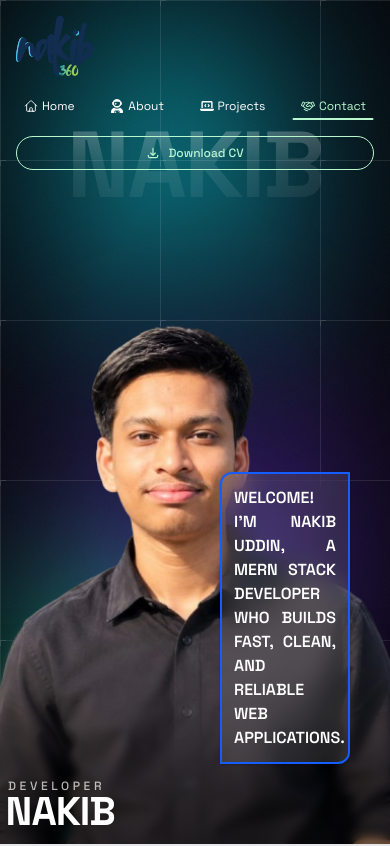
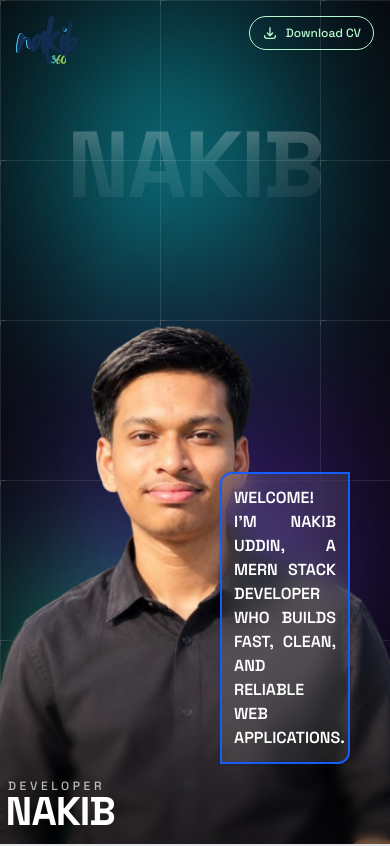
Before and after one commit to nakib360/my-animated-portfolio, a React (Vite) app: page /#home in a window 390 px wide. Shown: the top 846 px of the page. Built offline with nearby package versions, Linux system fonts and the light colour scheme.

Commit message:
Refactor Header component layout and styling; enhance mobile and desktop navigation

```diff
--- a/src/Common/Header.jsx/Header.jsx
+++ b/src/Common/Header.jsx/Header.jsx
@@ -1,3 +1,4 @@
+
 import { createPortal } from "react-dom";
 import { useEffect, useState } from "react";
 import { HiOutlineHome } from "react-icons/hi2";
@@ -97,19 +98,48 @@ const Header = () => {
 
   return (
     <>
-      {/* ================= Original Header ================= */}
-      <header className="flex flex-col gap-4 px-4 py-4 sm:px-6 md:flex-row md:items-center md:justify-between md:px-8 lg:px-10">
+      {/* =====================================================
+          NORMAL HEADER
+      ===================================================== */}
+      <header
+        className="
+          flex flex-col gap-4
+          px-4 py-4
+          sm:px-6
+          md:flex-row md:items-center md:justify-between
+          md:px-8
+          lg:px-10
+        "
+      >
         {/* Logo */}
         <a
           href="#home"
           onClick={(e) => handleNavigation(e, "#home")}
           className="z-10 whitespace-nowrap text-base font-bold sm:text-lg"
         >
-          <img className="h-15" src={logo} alt="Nakib360 logo" />
+          <img
+            className="h-12 sm:h-14 md:h-15"
+            src={logo}
+            alt="Nakib360 logo"
+          />
         </a>
 
-        {/* Original Navigation */}
-        <nav className="flex w-full items-center justify-between gap-2 md:w-auto md:gap-6 lg:gap-8">
+        {/* =====================================================
+            DESKTOP NAVIGATION
+        ===================================================== */}
+        <nav
+          className="
+            hidden
+            w-full
+            items-center
+            justify-between
+            gap-2
+            md:flex
+            md:w-auto
+            md:gap-6
+            lg:gap-8
+          "
+        >
           {rout.map((route) => {
             const isActive = active === route.path;
 
@@ -140,27 +170,79 @@ const Header = () => {
           })}
         </nav>
 
-        {/* Download CV */}
+        {/* =====================================================
+            DOWNLOAD CV
+        ===================================================== */}
         <a
           href="/cv.pdf"
           download
-          className="z-10 flex items-center justify-center gap-2 whitespace-nowrap rounded-full border border-green-200 px-4 py-2 text-xs font-medium text-green-200 transition-all hover:bg-green-200 hover:text-black sm:text-sm"
+          aria-label="Download CV"
+          className="
+            absolute right-4 top-4
+            z-10
+            flex items-center justify-center
+            gap-2
+            rounded-full
+            border border-green-200
+            px-3 py-2
+            text-xs font-medium
+            text-green-200
+            transition-all
+            hover:bg-green-200
+            hover:text-black
+            sm:right-6
+            md:static
+            md:px-4
+            md:py-2
+            md:text-sm
+            lg:right-auto
+          "
         >
-          <HiOutlineDownload className="text-sm sm:text-base" />
+          <HiOutlineDownload className="text-base sm:text-lg" />
+
+          <span className="">
             Download CV
+          </span>
         </a>
       </header>
 
-      {/* ================= Floating Navigation ================= */}
+      {/* =====================================================
+          MOBILE FLOATING NAVIGATION
+          Only visible below md
+      ===================================================== */}
       {createPortal(
         <div
-          className={`pointer-events-none fixed inset-x-0 top-0 z-2147483647 flex justify-center transition-all duration-500 ease-[cubic-bezier(0.22,1,0.36,1)] ${
+          className={`
+            fixed
+            bottom-4
+            left-1/2
+            z-[9999]
+            -translate-x-1/2
+            transition-all
+            duration-500
+            md:hidden
+            w-full
+            px-3
+            ${
               isFloating
                 ? "translate-y-0 opacity-100"
-              : "-translate-y-full opacity-0"
-          }`}
+                : "pointer-events-none translate-y-20 opacity-0"
+            }
+          `}
         >
-          <nav className="pointer-events-auto mt-4 flex items-center gap-1 rounded-full bg-white p-1.5 shadow-xl shadow-black/20">
+          <nav
+            className="
+              flex
+              items-center
+              justify-around
+              gap-1
+              rounded-full
+              bg-white
+              p-1.5
+              shadow-xl
+              shadow-black/20
+            "
+          >
             {rout.map((route) => {
               const isActive = active === route.path;
 
@@ -169,11 +251,104 @@ const Header = () => {
                   key={route.id}
                   href={route.path}
                   onClick={(e) => handleNavigation(e, route.path)}
-                  className={`flex items-center gap-1 whitespace-nowrap rounded-full px-3 py-2 text-xs transition-all duration-300 sm:gap-1.5 sm:px-4 sm:text-sm ${
+                  aria-label={route.name}
+                  className={`
+                    flex
+                    h-11
+                    w-11
+                    items-center
+                    justify-center
+                    rounded-full
+                    text-lg
+                    transition-all
+                    duration-300
+
+                    ${
+                      isActive
+                        ? "bg-blue-500 text-white shadow-md shadow-blue-500/30"
+                        : "text-gray-700 hover:bg-gray-100"
+                    }
+                  `}
+                >
+                  {route.icon}
+                </a>
+              );
+            })}
+          </nav>
+        </div>,
+
+        document.body,
+      )}
+
+      {/* =====================================================
+          DESKTOP FLOATING NAVIGATION
+          Only visible md and above
+      ===================================================== */}
+      {createPortal(
+        <div
+          className={`
+            pointer-events-none
+            fixed
+            inset-x-0
+            top-0
+            z-[9999]
+            hidden
+            justify-center
+            transition-all
+            duration-500
+            ease-[cubic-bezier(0.22,1,0.36,1)]
+            md:flex
+
+            ${
+              isFloating
+                ? "translate-y-0 opacity-100"
+                : "-translate-y-full opacity-0"
+            }
+          `}
+        >
+          <nav
+            className="
+              pointer-events-auto
+              mt-4
+              flex
+              items-center
+              gap-1
+              rounded-full
+              bg-white
+              p-1.5
+              shadow-xl
+              shadow-black/20
+            "
+          >
+            {rout.map((route) => {
+              const isActive = active === route.path;
+
+              return (
+                <a
+                  key={route.id}
+                  href={route.path}
+                  onClick={(e) => handleNavigation(e, route.path)}
+                  className={`
+                    flex
+                    items-center
+                    gap-1
+                    whitespace-nowrap
+                    rounded-full
+                    px-3
+                    py-2
+                    text-xs
+                    transition-all
+                    duration-300
+                    sm:gap-1.5
+                    sm:px-4
+                    sm:text-sm
+
+                    ${
                       isActive
                         ? "bg-blue-500 text-white"
                         : "text-gray-700 hover:bg-gray-100"
-                  }`}
+                    }
+                  `}
                 >
                   <span className="text-sm sm:text-base">
                     {route.icon}
@@ -185,6 +360,7 @@ const Header = () => {
             })}
           </nav>
         </div>,
+
         document.body,
       )}
     </>
--- a/src/Components/Contact/Contact.jsx
+++ b/src/Components/Contact/Contact.jsx
@@ -163,7 +163,7 @@ const Contact = () => {
 
             <div className="mx-auto mt-8 h-10 w-px bg-gray-400" />
 
-            <div className="mx-auto grid w-full max-w-6xl grid-cols-1 overflow-hidden rounded-2xl border border-gray-400 backdrop-blur-md md:grid-cols-[0.8fr_1.2fr]">
+            <div className="mx-auto grid w-full max-w-6xl grid-cols-1 overflow-hidden rounded-2xl border border-gray-400 md:grid-cols-[0.8fr_1.2fr]">
 
                 <div className="relative flex flex-col justify-between border-b border-gray-400 p-6 sm:p-8 md:border-b-0 md:border-r">
 
```
Lines whose indentation alone changed are shown as unchanged.
